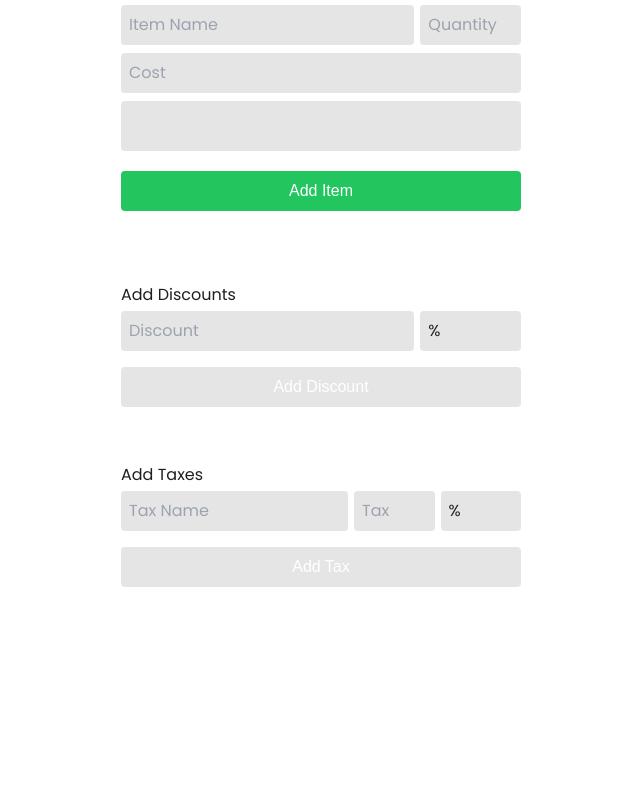
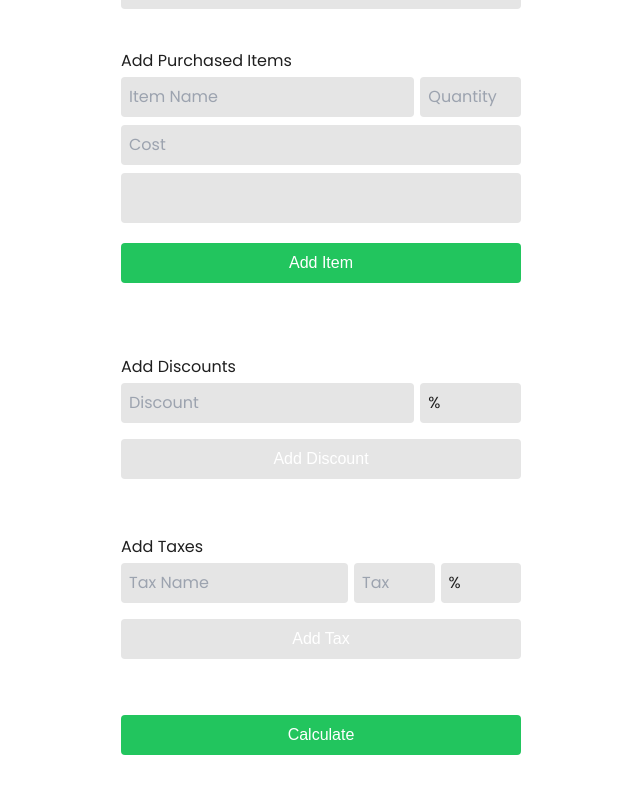
Before and after one commit to aryannaik225/DiviPay, a Next.js app in the folder divipay/: page / in a window 1280 px wide. Shown: the part 371-1164 px from the top of the page, without its empty margins (319-959 px from the left). Before the commit the page ends 1014 px from the top, so only its background shows below. Built offline with nearby package versions, Linux system fonts and the light colour scheme.

Commit message:
almost done with implementing the calculation part

```diff
--- a/divipay/src/app/page.jsx
+++ b/divipay/src/app/page.jsx
@@ -32,6 +32,70 @@ export default function Home() {
   const [showDropdown, setShowDropdown] = useState(false);
   const [selectedCurrency, setSelectedCurrency] = useState({ name: "Indian Rupee", symbol: "₹" });
   const dropdownRef = useRef(null);
+
+
+  const handleCalculation = () => {
+
+    // Here's an updated handleSubmit function that calculates:
+
+    // Total Cost (Before Discounts & Taxes)
+    // Total Discount Amount
+    // Total After Discount
+    // Total Tax Amount
+    // Final Total (After Discounts & Taxes)
+    // Per Person Contribution
+
+    if (items.length === 0) {
+      toast.error("Please add at least one item to calculate", {
+        toastId: "noItemsWarning",
+      });
+      return;
+    }
+
+    let totalCost = 0;
+    let discountAmount = 0;
+    let taxAmount = 0;
+
+    items.forEach(item => {
+      totalCost += item.cost;
+    })
+
+    discounts.forEach(discount => {
+      if (discount.symbol === "%") {
+        discountAmount += (discount.value / 100) * totalCost;
+      } else {
+        discountAmount += discount.value;
+      }
+    }
+    )
+
+    const totalAfterDiscount = totalCost - discountAmount;
+
+    taxes.forEach(tax => {
+      if (tax.symbol === "%") {
+        taxAmount += (tax.value / 100) * totalAfterDiscount;
+      } else {
+        taxAmount += tax.value;
+      }
+    }
+    )
+
+    const finalTotal = totalAfterDiscount + taxAmount;
+
+    console.log("Total Cost: ", totalCost);
+    console.log("Total Discount: ", discountAmount);
+    console.log("Total After Discount: ", totalAfterDiscount);
+    console.log("Total Tax: ", taxAmount);
+    console.log("Final Total: ", finalTotal);
+
+    if (selectedCurrency.rounding === true) {
+      const newTotal = Math.round(finalTotal);
+      const roundingDifference = newTotal - finalTotal;
+      console.log("Rounding Difference: ", roundingDifference);
+      console.log("New Total: ", newTotal);
+    }
+  }
+
 
   useEffect(() => {
     const savedTheme = localStorage.getItem("theme") || "light";
@@ -203,6 +267,8 @@ export default function Home() {
           <ThemeToggle theme={theme} setTheme={setTheme}/>
         </div>
       </div>
+
+      <h2 className="text-2xl poppins-bold text-[#1f1f1f] dark:text-white mb-10 underline">Split Expenses</h2>
 
       <form onSubmit={handleSubmit} className="w-[400px] flex flex-col">
 
@@ -469,6 +535,14 @@ export default function Home() {
           ))}
         </div>
 
+        <button
+          type="submit"
+          className="mt-10 p-2 bg-green-500 text-white rounded"
+          onClick={handleCalculation}
+        >
+          Calculate
+        </button>
+
       </form>
 
     </div>
```
